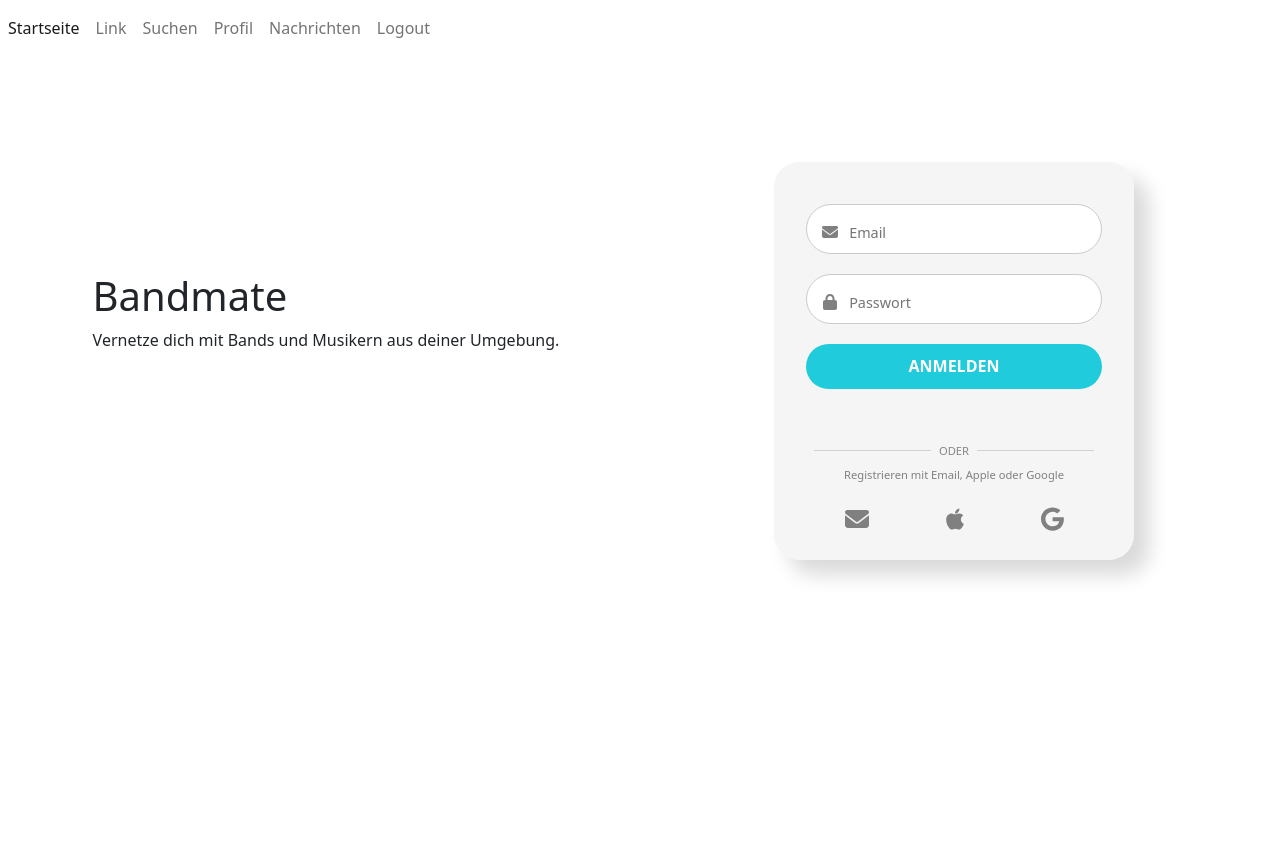
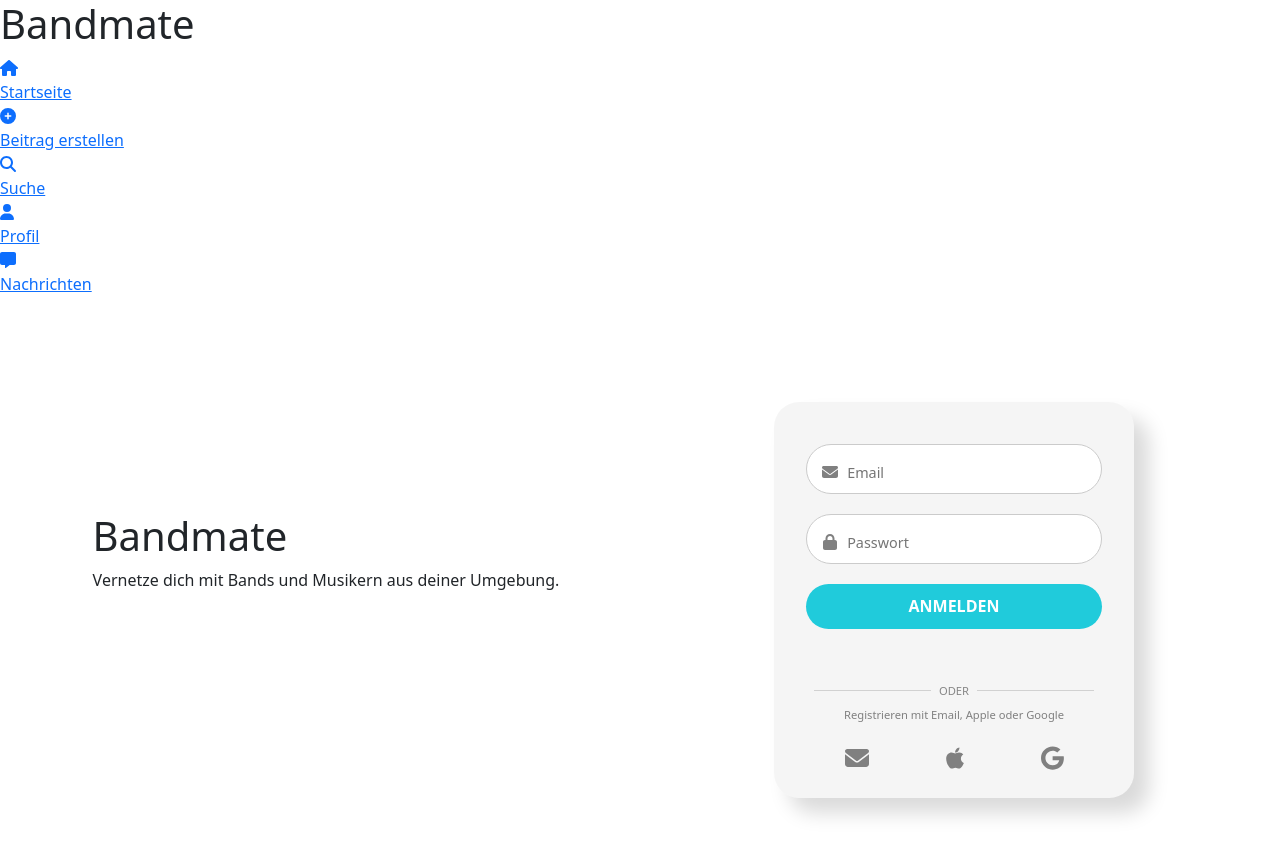
Before and after one commit to KarstenKrause/bandmate-web, a React (Create React App) app: page /auth in a window 1280 px wide. Shown: the top 856 px of the page. Built offline with nearby package versions, Linux system fonts and the light colour scheme.

Commit message:
preparing sidebar menu

```diff
--- a/src/App.tsx
+++ b/src/App.tsx
@@ -18,10 +18,10 @@ const App: React.FunctionComponent<IApplicationProps> = (props) => {
       <Routes>
         <Route path="/" element={<HomePage />} />
         <Route path="/auth" element={<AuthenticationPage />} />
-        <Route path="/postcreation" element={<PostCreationPage />} />
-        <Route path="/search" element={<SearchPage/>} />
+        <Route path="/add_post" element={<PostCreationPage />} />
+        <Route path="/search" element={<SearchPage />} />
         <Route path="/profile" element={<ProfilePage />} />
-        <Route path="/messenger" element={<MessengerPage />} />
+        <Route path="/messages" element={<MessengerPage />} />
       </Routes>
     </BrowserRouter>
   );
--- a/src/components/sidebar/Sidebar.scss
+++ b/src/components/sidebar/Sidebar.scss
@@ -1,10 +1,10 @@
-.sideBar {
-  position: fixed;
-  top: 0;
-  bottom: 0;
-  left: 0;
-  min-height: 100vh !important;
-  z-index: 100;
-  padding: 48px 0 0;
-  box-shadow: inset -1px 0 0 rgba(0, 0, 0, 0.1);
+* {
+  margin: 0;
+  padding: 0;
+  text-decoration: none;
 }
+
+.sidebar-container {
+  display: flex;
+
+}
--- a/src/components/sidebar/Sidebar.tsx
+++ b/src/components/sidebar/Sidebar.tsx
@@ -1,35 +1,62 @@
+import { faHouse, faMagnifyingGlass, faMessage, faPlusCircle, faUser } from "@fortawesome/free-solid-svg-icons";
+import { FontAwesomeIcon } from "@fortawesome/react-fontawesome";
 import React from "react";
-import { Navbar } from "react-bootstrap";
-import Nav from "react-bootstrap/Nav";
-import { Link } from "react-router-dom";
+import { Link, NavLink } from "react-router-dom";
 import "./Sidebar.scss";
 
 interface SidebarProps {}
 
-const Sidebar: React.FunctionComponent<SidebarProps> = () => {
+const Sidebar: React.FunctionComponent<SidebarProps> = (children) => {
+const menuItems = [
+  {
+    path: "/",
+    name: "Startseite",
+    icon: <FontAwesomeIcon icon={faHouse} />,
+  },
+
+  {
+    path: "/add_post",
+    name: "Beitrag erstellen",
+    icon: <FontAwesomeIcon icon={faPlusCircle} />,
+  },
+
+  {
+    path: "/search",
+    name: "Suche",
+    icon: <FontAwesomeIcon icon={faMagnifyingGlass} />,
+  },
+
+  {
+    path: "/profile",
+    name: "Profil",
+    icon: <FontAwesomeIcon icon={faUser} />,
+  },
+
+  {
+    path: "/messages",
+    name: "Nachrichten",
+    icon: <FontAwesomeIcon icon={faMessage} />,
+  },
+
+];
+
   return (
-    <Navbar>
-      <Nav defaultActiveKey="Startseite" className="sidebar">
-        <Nav.Link eventKey="Startseite" as={Link} to="/">
-          Startseite
-        </Nav.Link>
-        <Nav.Link eventKey="Beitrag erstellen" as={Link} to="/postcreation">
-          Link
-        </Nav.Link>
-        <Nav.Link eventKey="Suchen" as={Link} to="/search">
-          Suchen
-        </Nav.Link>
-        <Nav.Link eventKey="Profil" as={Link} to="/profile">
-          Profil
-        </Nav.Link>
-        <Nav.Link eventKey="Nachrichten" as={Link} to="/messenger">
-          Nachrichten
-        </Nav.Link>
-        <Nav.Link eventKey="Logout" as={Link} to="/auth">
-          Logout
-        </Nav.Link>
-      </Nav>
-    </Navbar>
+    <div className="sidebar-container">
+      <div className="sidebar">
+        <div className="top-section">
+          <h1 className="logo">Bandmate</h1>
+        </div>
+        {
+          menuItems.map((item, index) => (
+            <NavLink to={item.path} key={index} className="link" aria-activedescendant="active">
+              <div className="menu-icon">{item.icon}</div>
+              <div className="link-text">{item.name}</div>
+            </NavLink>
+          ))
+        }
+      </div>
+
+    </div>
   );
 };
 
--- a/src/pages/auth/Login.tsx
+++ b/src/pages/auth/Login.tsx
@@ -115,7 +115,7 @@ const LoginPage: React.FunctionComponent = () => {
     <form onSubmit={onSubmit}>
       <div className="input-field">
         <i className="form-icons">
-          <FontAwesomeIcon icon={faEnvelope}></FontAwesomeIcon>
+          <FontAwesomeIcon icon={faEnvelope} />
         </i>
 
         <input
@@ -127,7 +127,7 @@ const LoginPage: React.FunctionComponent = () => {
       </div>
       <div className="input-field">
         <i className="form-icons">
-          <FontAwesomeIcon icon={faLock}></FontAwesomeIcon>
+          <FontAwesomeIcon icon={faLock} />
         </i>
 
         <input
```
Also changed, not shown: src/components/sidebar/routes.tsx (added, +58 -0 lines), tsconfig.json (+2 -8 lines).
